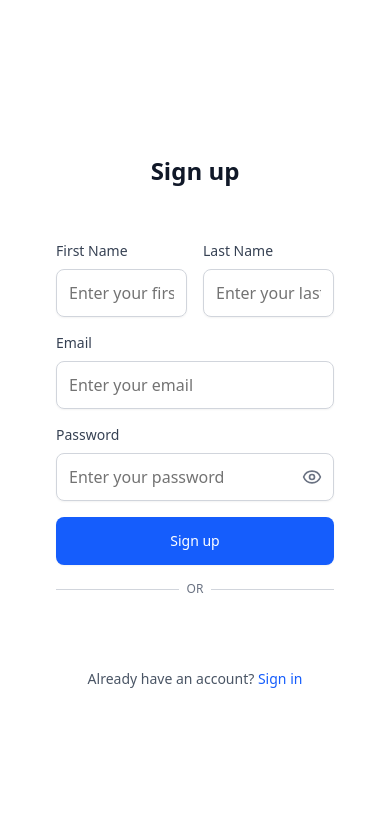
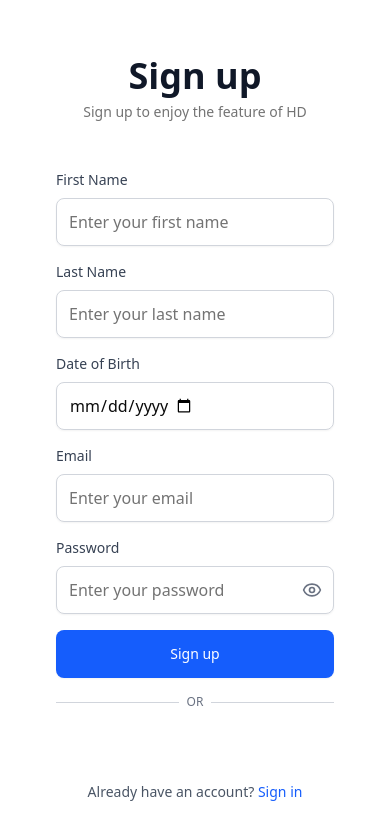
Before and after one commit to Rishab2245/TakeAllNotes, a React (Vite) app in the folder frontend/note-taking-frontend/: page /signup in a window 390 px wide. Shown: the top 840 px of the page. Built offline with nearby package versions, Linux system fonts and the light colour scheme.

Commit message:
added some changes

```diff
--- a/frontend/note-taking-frontend/src/components/Dashboard.jsx
+++ b/frontend/note-taking-frontend/src/components/Dashboard.jsx
@@ -142,10 +142,9 @@ const Dashboard = ({ user, onLogout }) => {
       <header className="bg-white shadow-sm border-b">
         <div className="max-w-7xl mx-auto px-4 sm:px-6 lg:px-8">
           <div className="flex justify-between items-center h-16">
-            <h1 className="text-xl font-semibold text-gray-900">
-              Take All Notes
-            </h1>
-
+            <div className='flex items-center'>
+              <img src="/icon.png" alt="Logo" className="h-8 w-8 mr-2"/>
+            </div>
             <div className="flex items-center space-x-4">
               <div className="flex items-center space-x-2">
                 <User className="h-5 w-5 text-gray-500" />
--- a/frontend/note-taking-frontend/src/components/SignIn.jsx
+++ b/frontend/note-taking-frontend/src/components/SignIn.jsx
@@ -3,7 +3,7 @@ import { Link, useNavigate } from "react-router-dom";
 import { Button } from "./ui/button";
 import { Input } from "./ui/input";
 import { Label } from "./ui/label";
-import { Card, CardContent, CardHeader, CardTitle } from "./ui/card";
+import { Card, CardContent, CardHeader, CardTitle , CardDescription } from "./ui/card";
 import { Alert, AlertDescription } from "./ui/alert";
 import { Eye, EyeOff } from "lucide-react";
 import axios from "axios";
@@ -131,9 +131,12 @@ const SignIn = ({ onLogin }) => {
         <div className="w-full max-w-md">
           <Card className="border-0 shadow-none">
             <CardHeader className="text-center pb-6">
-              <CardTitle className="text-2xl font-semibold text-gray-900">
+              <CardTitle className="text-4xl text-gray-900 font-bold">
                 Sign in
               </CardTitle>
+              <CardDescription>
+                  Please login to continue to your account.
+              </CardDescription>
             </CardHeader>
             <CardContent className="space-y-4">
               {errors.general && (
--- a/frontend/note-taking-frontend/src/components/SignUp.jsx
+++ b/frontend/note-taking-frontend/src/components/SignUp.jsx
@@ -3,7 +3,7 @@ import { Link, useNavigate } from "react-router-dom";
 import { Button } from "./ui/button";
 import { Input } from "./ui/input";
 import { Label } from "./ui/label";
-import { Card, CardContent, CardHeader, CardTitle } from "./ui/card";
+import { Card, CardContent, CardDescription, CardHeader, CardTitle } from "./ui/card";
 import { Alert, AlertDescription } from "./ui/alert";
 import { Eye, EyeOff } from "lucide-react";
 import axios from "axios";
@@ -18,18 +18,19 @@ const SignUp = ({ onLogin }) => {
     lastName: "",
     email: "",
     password: "",
+    dateOfBirth: "",
   });
   const [showPassword, setShowPassword] = useState(false);
   const [errors, setErrors] = useState({});
   const [loading, setLoading] = useState(false);
   const navigate = useNavigate();
-    const [width, setWidth] = useState(300);
+  const [width, setWidth] = useState(300);
 
   useEffect(() => {
     const handleResize = () => {
       if (window.innerWidth < 500) {
         setWidth(window.innerWidth - 120); // small screen → full width with padding
-       // small screen → full width with padding
+        // small screen → full width with padding
       } else {
         setWidth(350); // default for larger screens
       }
@@ -76,6 +77,26 @@ const SignUp = ({ onLogin }) => {
       newErrors.password = "Password is required";
     } else if (formData.password.length < 6) {
       newErrors.password = "Password must be at least 6 characters";
+    }
+
+    if (!formData.dateOfBirth) {
+      newErrors.dateOfBirth = "Date of birth is required";
+    } else {
+      const birthDate = new Date(formData.dateOfBirth);
+      const today = new Date();
+      let age = today.getFullYear() - birthDate.getFullYear();
+      const monthDiff = today.getMonth() - birthDate.getMonth();
+
+      if (
+        monthDiff < 0 ||
+        (monthDiff === 0 && today.getDate() < birthDate.getDate())
+      ) {
+        age--;
+      }
+
+      if (age < 13) {
+        newErrors.dateOfBirth = "You must be at least 13 years old to register";
+      }
     }
 
     return newErrors;
@@ -147,9 +168,12 @@ const SignUp = ({ onLogin }) => {
         <div className="w-full max-w-md">
           <Card className="border-0 shadow-none">
             <CardHeader className="text-center pb-6">
-              <CardTitle className="text-2xl font-semibold text-gray-900">
+              <CardTitle className="text-4xl text-gray-900 font-bold">
                 Sign up
               </CardTitle>
+              <CardDescription>
+                  Sign up to enjoy the feature of HD
+              </CardDescription>
             </CardHeader>
             <CardContent className="space-y-4">
               {errors.general && (
@@ -161,7 +185,7 @@ const SignUp = ({ onLogin }) => {
               )}
 
               <form onSubmit={handleSubmit} className="space-y-4">
-                <div className="grid grid-cols-2 gap-4">
+                <div className="grid grid-cols-1 md:grid-cols-2 gap-4">
                   <div className="space-y-2">
                     <Label
                       htmlFor="firstName"
@@ -207,6 +231,29 @@ const SignUp = ({ onLogin }) => {
                       <p className="text-sm text-red-500">{errors.lastName}</p>
                     )}
                   </div>
+                </div>
+
+                <div className="space-y-2">
+                  <Label
+                    htmlFor="dateOfBirth"
+                    className="text-sm font-medium text-gray-700"
+                  >
+                    Date of Birth
+                  </Label>
+                  <Input
+                    id="dateOfBirth"
+                    name="dateOfBirth"
+                    type="date"
+                    value={formData.dateOfBirth}
+                    onChange={handleChange}
+                    className={`h-12 ${
+                      errors.dateOfBirth ? "border-red-500" : "border-gray-300"
+                    }`}
+                    max={new Date().toISOString().split("T")[0]} // Prevents future dates
+                  />
+                  {errors.dateOfBirth && (
+                    <p className="text-sm text-red-500">{errors.dateOfBirth}</p>
+                  )}
                 </div>
 
                 <div className="space-y-2">
```
Also changed, not shown: 2 other files (tests, documents, lock files or other folders).
